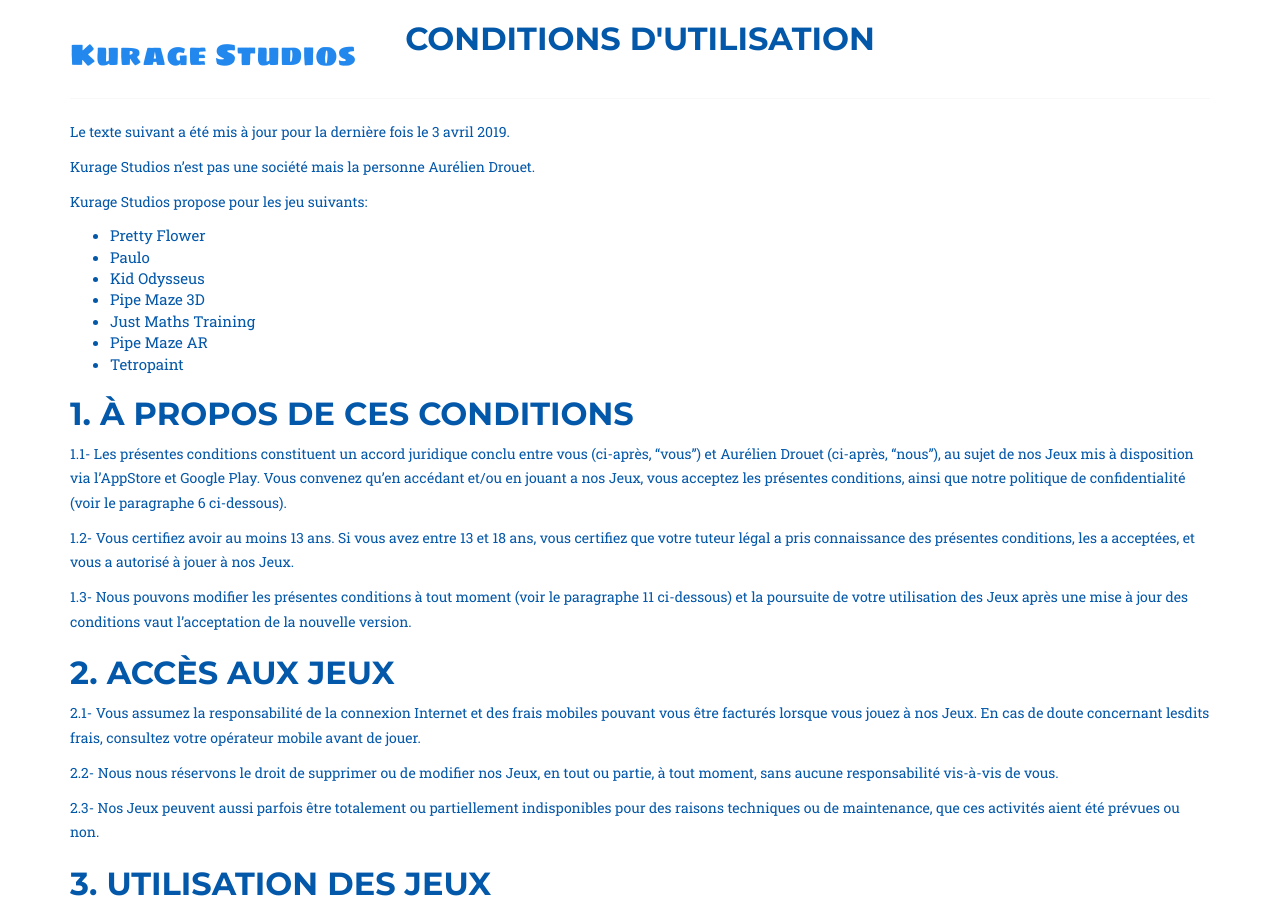
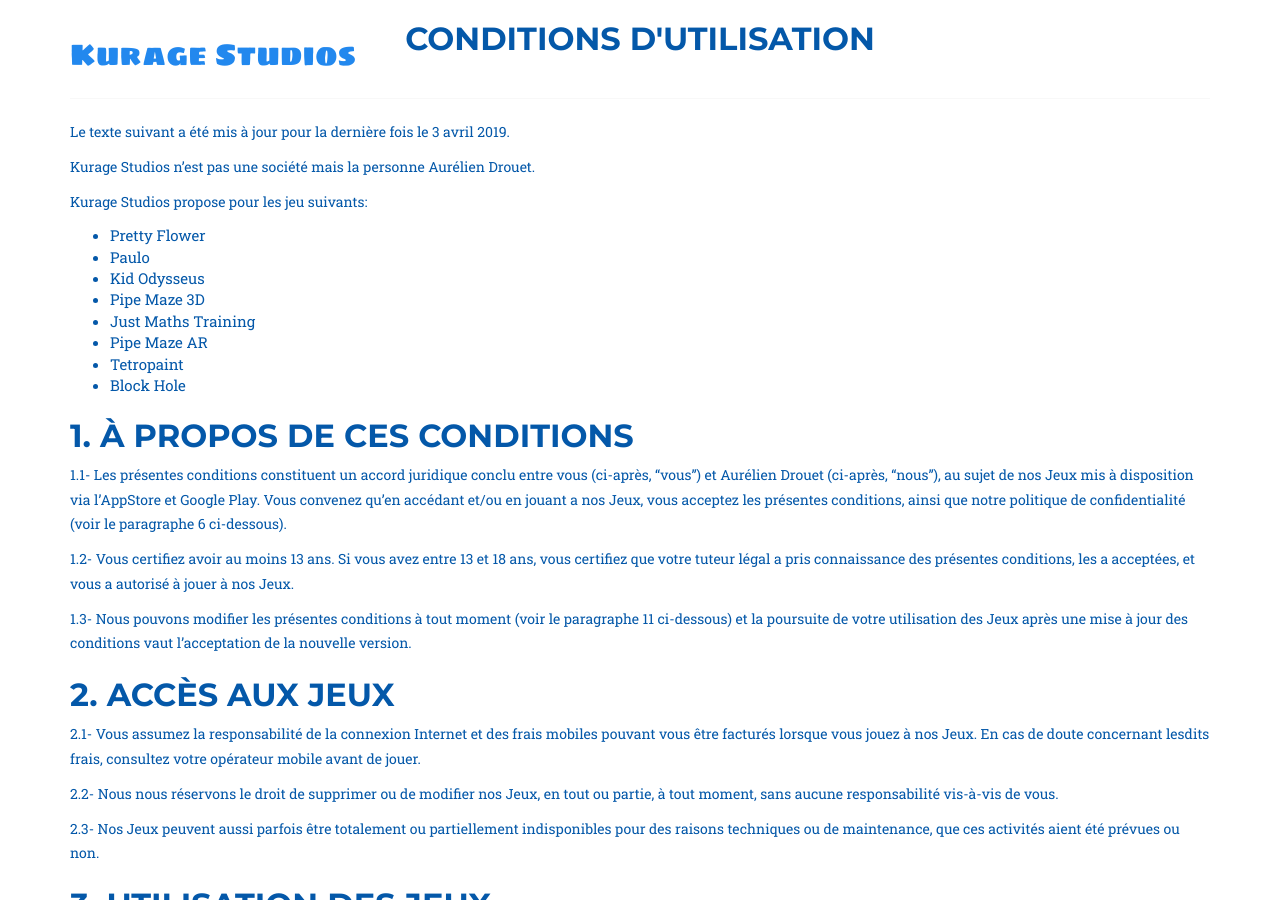
Before and after one commit to kuragestudios/kuragestudios.github.io, a Jekyll site: the page built from pages/terms.md, in a window 1280 px wide and 900 px high. Built offline with Jekyll 4.4.1, drawn with Linux system fonts in a browser that asks for light colours.

Commit message:
add terms

```diff
--- a/pages/terms.md
+++ b/pages/terms.md
@@ -15,6 +15,7 @@
 - Just Maths Training
 - Pipe Maze AR
 - Tetropaint
+- Block Hole
 
 ## 1. À propos de ces conditions
 
```
